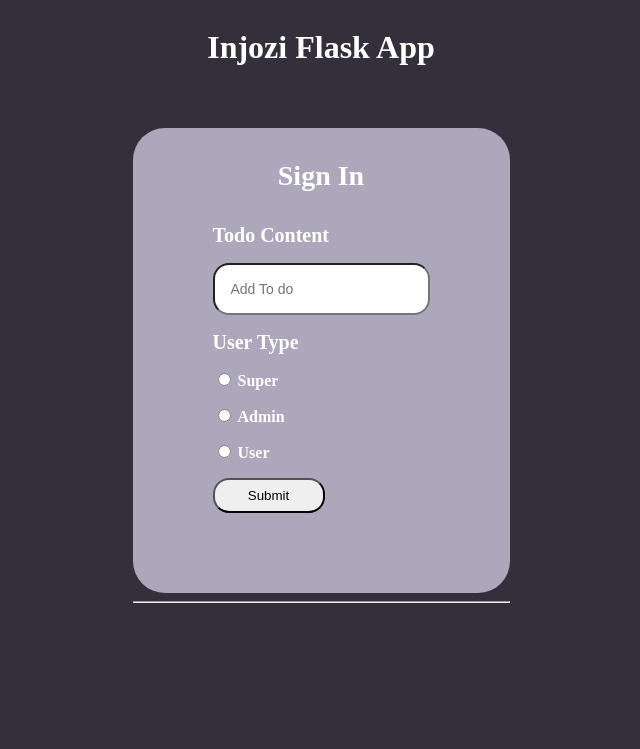
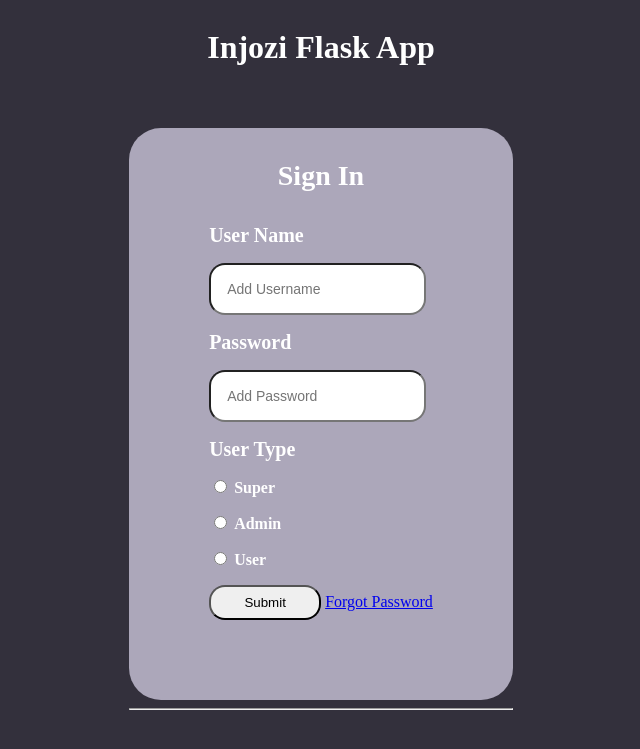
Before and after one commit to marcochu-wrk/injozi-flask-proj, a Flask app: page / in a window 1280 px wide. Shown: the top 749 px of the page, without its empty margins (319-959 px from the left). Run offline with Flask 3, Linux system fonts and the light colour scheme; data that the repository does not hold is empty.

Commit message:
Created a forgot password method

```diff
--- a/app.py
+++ b/app.py
@@ -4,6 +4,7 @@ from bson.objectid import ObjectId
 
 app = Flask(__name__)
 client =  MongoClient('localhost', 27017)
+# client =  MongoClient('mongo', 27017)
 
 #mongodb database
 db = client.flask_database
@@ -17,18 +18,42 @@ log_the_user_in = "Test"
 def index():
     if request.method == 'POST':
         username = request.form['username']
+        password = request.form['password']
         usertype = request.form['usertype']
-        users.insert_one({'username':username, 'usertype':usertype})
+        users.insert_one({'username':username, 'password':password , 'usertype':usertype})
         return redirect(url_for('index'))
     all_users = users.find()
     return render_template('index.html', users = all_users)
 
+@app.route('/forgot_password', methods=['POST' , 'GET'])
+def forgot_password():
+    if request.method == 'POST':
+        username = request.form['username']
+        user = users.find_one({"username": username})
+        if user:
+            #If user is found, redirect to the reset password page
+            return redirect(url_for('reset_password', username=username))
+        else:
+            #If user is not found alert user that user does not exist
+            return render_template('forgot_password.html', message='User name was not found')
+    return render_template('forgot_password.html')
+
+@app.route('/reset_password/<username>', methods=['GET', 'POST'])
+def reset_password(username):
+    if request.method == 'POST':
+        new_password = request.form['new_password']
+        #updating old password from username to new password
+        users.update_one({"username": username}, {"$set": {"password": new_password}})
+        #Redirecting to sign in page
+        return redirect(url_for('index'))
+    return render_template('reset_password.html', username=username)
+
 #Deleting user from mongoDb via _id
 @app.post("/<id>/delete/")
 def delete(id):
+    #Delete user by getting mongo object id
     users.delete_one({"_id":ObjectId(id)})
     return redirect(url_for('index'))
 
-
 if __name__ == '__main__':
     app.run(host="0.0.0.0", port=int("5003"),debug = True)
--- a/templates/index.html
+++ b/templates/index.html
@@ -14,12 +14,20 @@
             <form method="POST" class="mainform">
                 <div class="header">Sign In</div>
                 <p>
-                    <b><label for="content" class="sign-in-heading">Todo Content</label></b>
+                    <b><label for="content" class="sign-in-heading">User Name</label></b>
                 </p>
                 <p>
                     <input type="text"
                         name="username"
-                        placeholder="Add To do">
+                        placeholder="Add Username">
+                </p>
+                <p>
+                    <b><label for="content" class="sign-in-heading">Password</label></b>
+                </p>
+                <p>
+                    <input type="text"
+                        name="password"
+                        placeholder="Add Password">
                 </p>
                 <p>
                     <b><label for="degree" class="sign-in-heading">User Type</label></b>
@@ -29,7 +37,7 @@
                         name="usertype"
                         required
                         id="degree-0"
-                        value="admin">
+                        value="super">
                         <label for="degree-0">Super</label>
                 </p>
                 <p>
@@ -49,6 +57,7 @@
                         <label for="degree-2">User</label>
                 </p>
                 <button type="submit">Submit</button>
+                <a href="{{ url_for('forgot_password') }}">Forgot Password</a>
             </form>
             <hr>
             {% for user in users %}
```
Also changed, not shown: docker-compose.yml (+8 -1 lines), templates/forgot_password.html (added, +24 -0 lines), templates/reset_password.html (added, +17 -0 lines).
